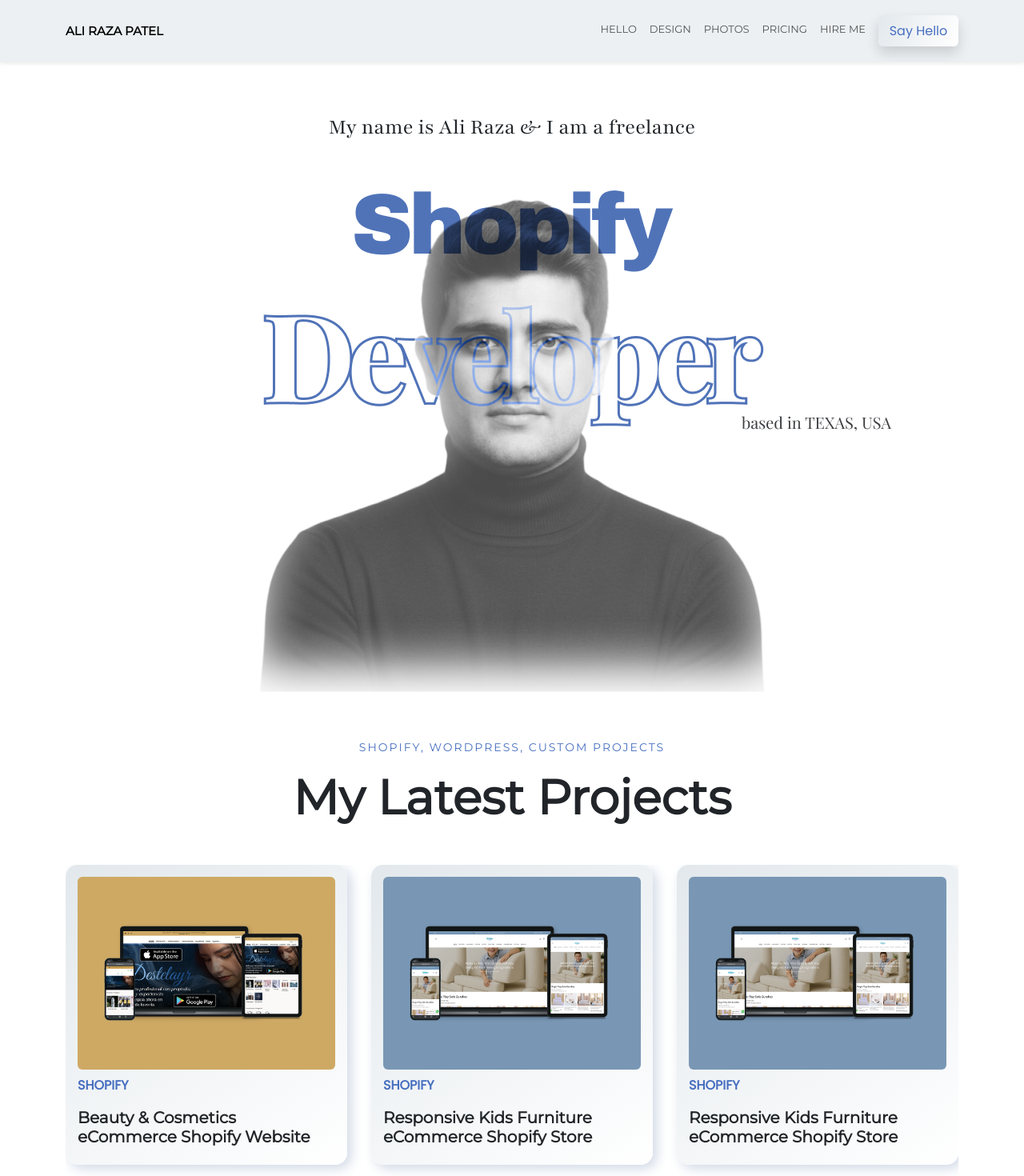
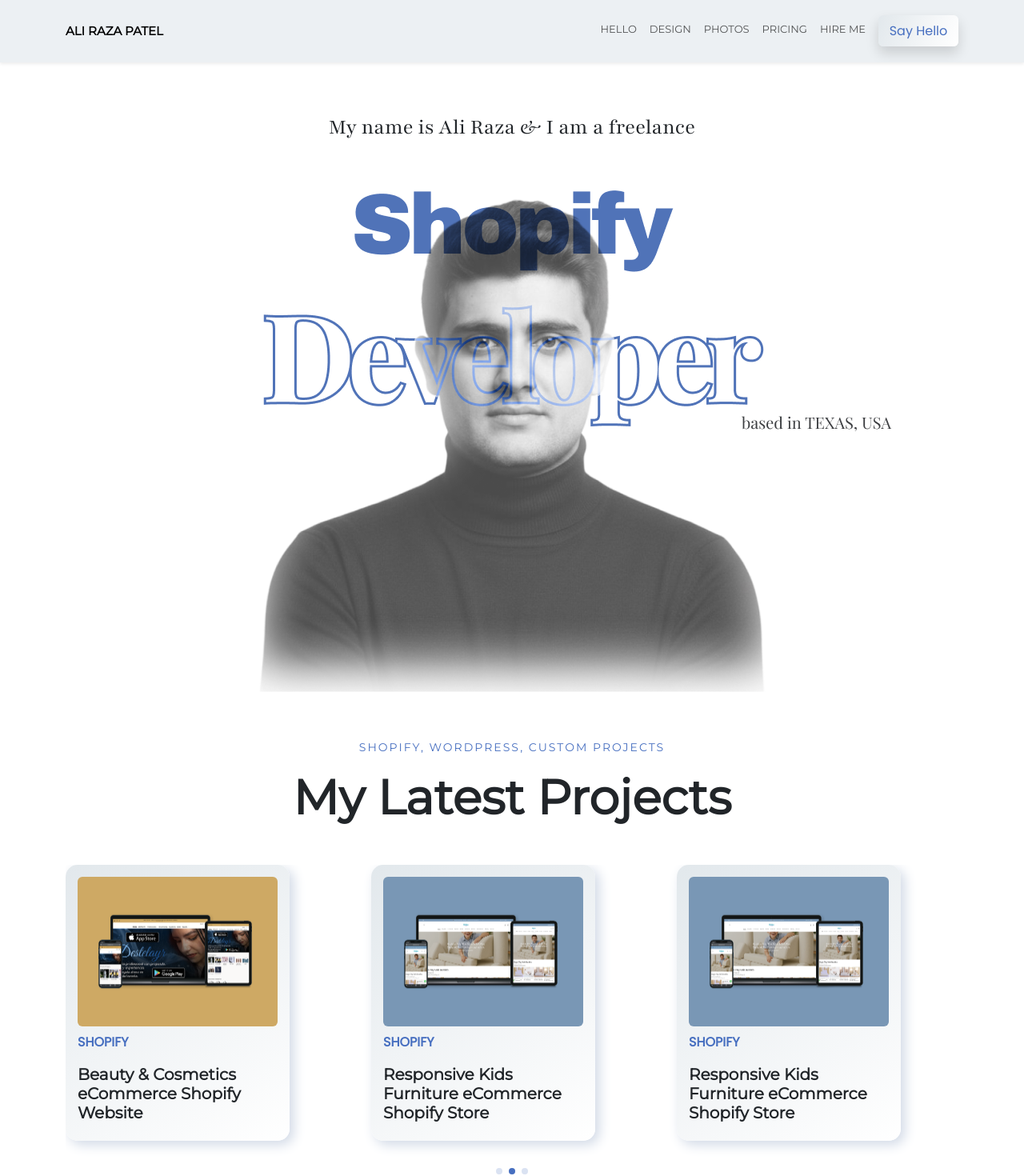
Before and after one commit to zainabasifali/oss-portfolio, a React (Vite) app: page / in a window 1280 px wide. Shown: the top 1470 px of the page at 80% size. Built offline with nearby package versions, Linux system fonts and the light colour scheme.

Commit message:
list allignment corrected

```diff
--- a/src/pages/home.css
+++ b/src/pages/home.css
@@ -21,6 +21,7 @@
   margin-bottom: 20px;
 box-shadow: -5px -5px 15px 0px #FFFFFF;
 box-shadow: 5px 5px 15px 0px #D1D9E6;
+width: 280px;
 }
 
 .swipper-margin {
```
